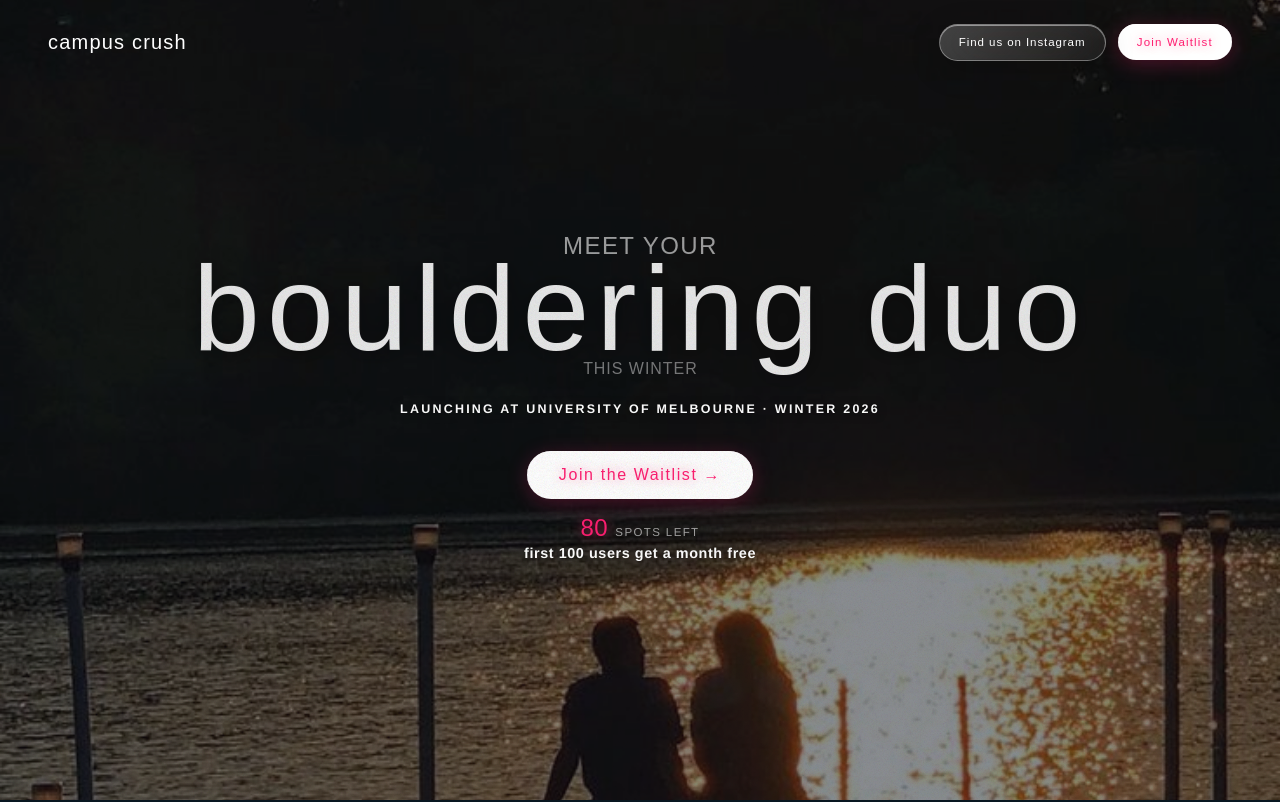
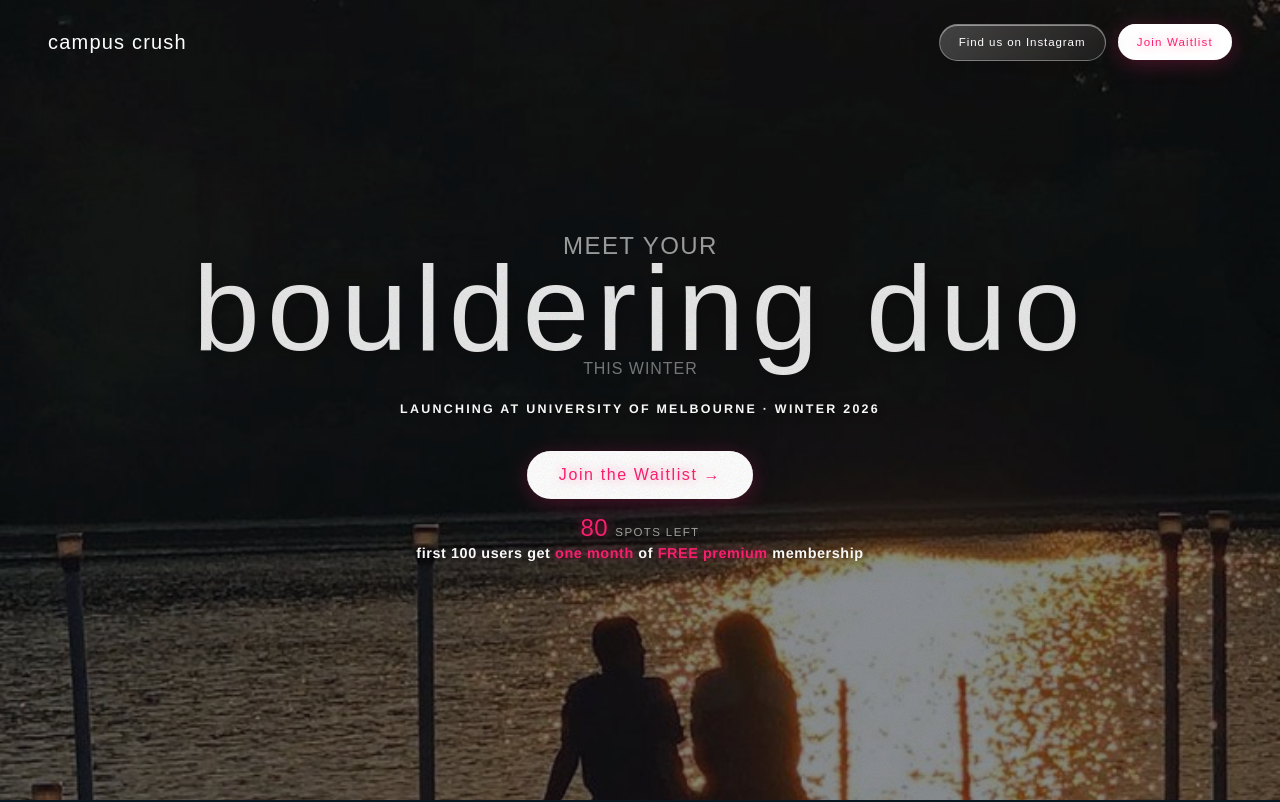
Before and after one commit to Joyceyte/campus-crush, a Next.js app: page / in a window 1280 px wide. Shown: the top 802 px of the page. Built offline with nearby package versions, Linux system fonts and the light colour scheme; no server answers; the database is empty; a web font is replaced by a local one.

Commit message:
Highlight "one month" and "FREE premium" in pink on Hero perk line
Co-Authored-By: Claude Opus 4.8 (1M context) <noreply@anthropic.com>

```diff
--- a/app/api/waitlist/route.ts
+++ b/app/api/waitlist/route.ts
@@ -104,7 +104,7 @@ function welcomeHtml(name: string, email: string) {
                   </p>
                   <p style="margin:0 0 20px;font-size:16px;line-height:1.6;color:#c9cede;">
                     Congrats on being one of the <strong style="color:#ffffff;">first 100 users</strong> to sign up! You'll automatically get
-                    <strong style="color:#ff1f71;">one month free</strong> access to our invite-only app.
+                    <strong style="color:#ff1f71;">one month of free premium membership</strong> on our invite-only app.
                   </p>
                   <p style="margin:0 0 28px;font-size:16px;line-height:1.6;color:#c9cede;">
                     We won't spam you with details. You'll only hear from us when the app launches
--- a/components/Hero.tsx
+++ b/components/Hero.tsx
@@ -211,7 +211,11 @@ export default function Hero() {
               )}
             </div>
             <span style={{ display: 'block', fontSize: '0.9rem', letterSpacing: '0.04em', fontWeight: 600, color: '#ffffff' }}>
-              first 100 users get a month free
+              first 100 users get{' '}
+              <span style={{ color: '#ff1f71', textShadow: '0 0 10px rgba(255,31,113,0.4)' }}>one month</span>
+              {' '}of{' '}
+              <span style={{ color: '#ff1f71', textShadow: '0 0 10px rgba(255,31,113,0.4)' }}>FREE premium</span>
+              {' '}membership
             </span>
           </div>
         </div>
--- a/components/WaitlistModal.tsx
+++ b/components/WaitlistModal.tsx
@@ -189,7 +189,7 @@ export default function WaitlistModal() {
                 Join the Waitlist
               </h2>
               <p style={{ fontSize: "0.75rem", color: "#ff1f71", letterSpacing: "0.04em", fontWeight: 600 }}>
-                First 100 users get a free month membership
+                First 100 users get one month of free premium membership
               </p>
             </div>
 
```
